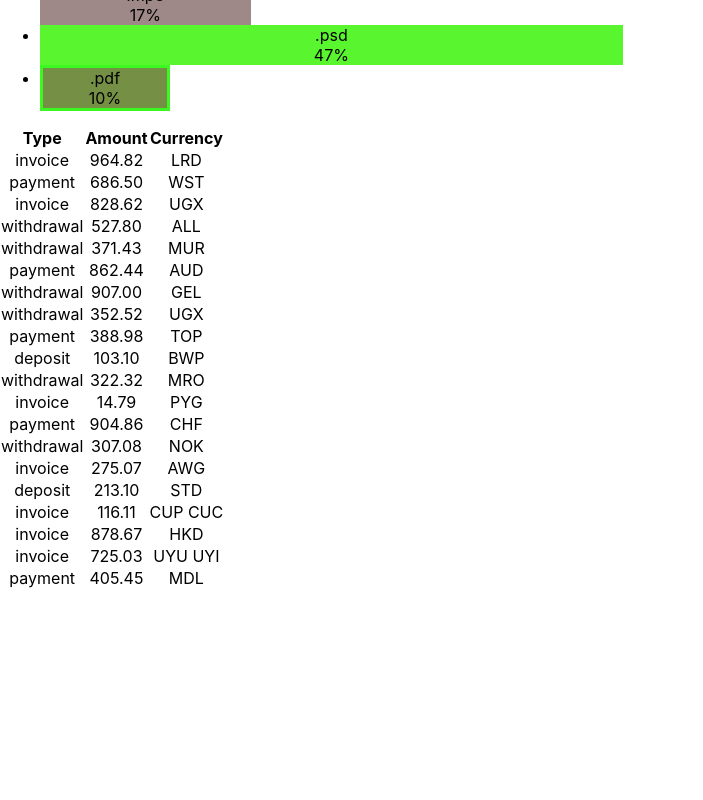
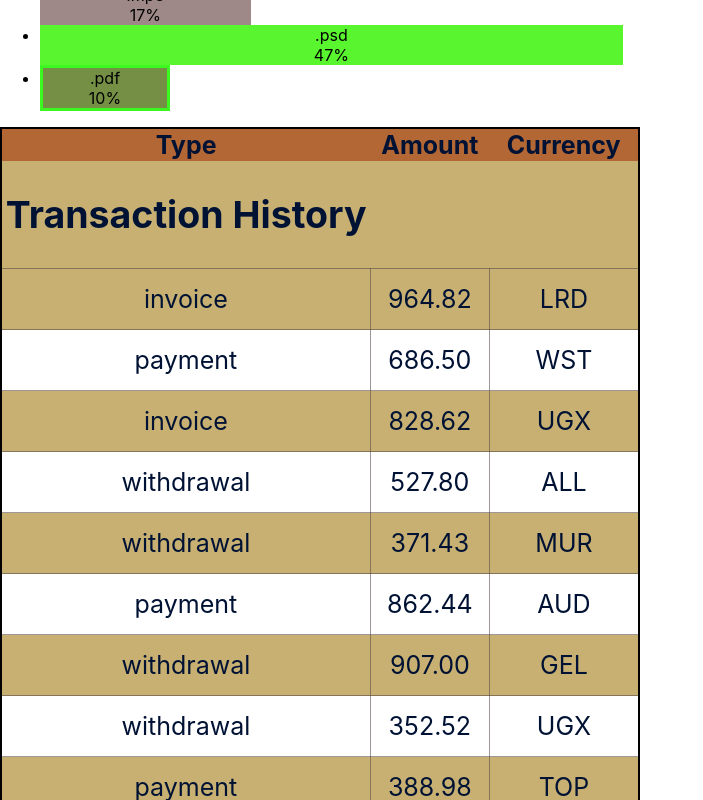
Before and after one commit to przemko-przemko/goit-react-hw-01-components, a React (Create React App) app: page / in a window 1280 px wide. Shown: the part 2200-3000 px from the top of the page, without its empty margins (0-703 px from the left). Before the commit the page ends 2789 px from the top, so only its background shows below. Built offline with nearby package versions, Linux system fonts and the light colour scheme.

Commit message:
Write styles to transaction history

```diff
--- a/package.json
+++ b/package.json
@@ -9,7 +9,6 @@
     "react": "^18.1.0",
     "react-dom": "^18.1.0",
     "react-scripts": "5.0.1",
-    "styled-components": "^5.3.5",
     "web-vitals": "^2.1.4"
   },
   "scripts": {
@@ -35,5 +34,8 @@
       "last 1 firefox version",
       "last 1 safari version"
     ]
+  },
+  "devDependencies": {
+    "styled-components": "^5.3.5"
   }
 }
--- a/src/components/TransactionHistory/Transaction.jsx
+++ b/src/components/TransactionHistory/Transaction.jsx
@@ -4,7 +4,7 @@ import transaction from "./transaction.json"
 
 const Transaction = () => {
   return (
-    <TransactionItem transaction={transaction}/>
+    <TransactionItem transaction={transaction} title="Transaction History"/>
   )
 }
 
--- a/src/components/TransactionHistory/TransactionItem.jsx
+++ b/src/components/TransactionHistory/TransactionItem.jsx
@@ -1,13 +1,43 @@
 import React from 'react'
-const THead = () => {
+import styled from "styled-components"
+
+
+const TheadStyled  = styled.thead`
+background-color: rgb(179, 103, 52);
+`
+const TData = styled.td`
+    padding: 15px;
+  border: 1px solid rgba(85, 71, 71, 0.561);
+`
+const TRow = styled.tr`
+    :nth-child(even) {
+  background-color: #fff
+    }
+  `
+  const Table = styled.table`
+      width: 50%;
+  font-size: 25px;
+  border-collapse: collapse;
+  background-color: rgba(196, 171, 104, 0.933);
+  color: #001234;
+  border: 2px solid rgb(0, 0, 0);
+  margin-bottom: 20px;
+  `
+
+
+const THead = ({title}) => {
+    console.log(title)
     return(
-        <thead>
-    <tr>
+    <>
+        {title === "Transaction History" ? <h2>{title}</h2> : <h2>Error with fetch title</h2> }
+        <TheadStyled>
+    <TRow>
       <th>Type</th>
       <th>Amount</th>
       <th>Currency</th>
-    </tr>
-  </thead>
+    </TRow>
+  </TheadStyled>
+  </>
     )
 }
 const TBody = ({transaction}) =>{
@@ -15,24 +45,24 @@ const TBody = ({transaction}) =>{
      <tbody>
          {transaction.map(({id, type, amount, currency}) =>{
              return(
-                <tr key={id}>
-                <td>{type}</td>
-                <td>{amount}</td>
-                <td>{currency}</td>
-              </tr>
+                <TRow key={id}>
+                <TData>{type}</TData>
+                <TData>{amount}</TData>
+                <TData>{currency}</TData>
+              </TRow>
              )
          })}
      </tbody>
     )
 }
 
-const TransactionItem = ({transaction}) => {
+const TransactionItem = ({transaction, title = ""}) => {
     console.log(transaction)
   return (
-      <>
-   <THead/>
+      <Table>
+   <THead title={title}/>
        <TBody transaction={transaction}/>
-   </>
+   </Table>
   )
 }
 
```
Also changed, not shown: 1 other file (tests, documents, lock files or other folders).
